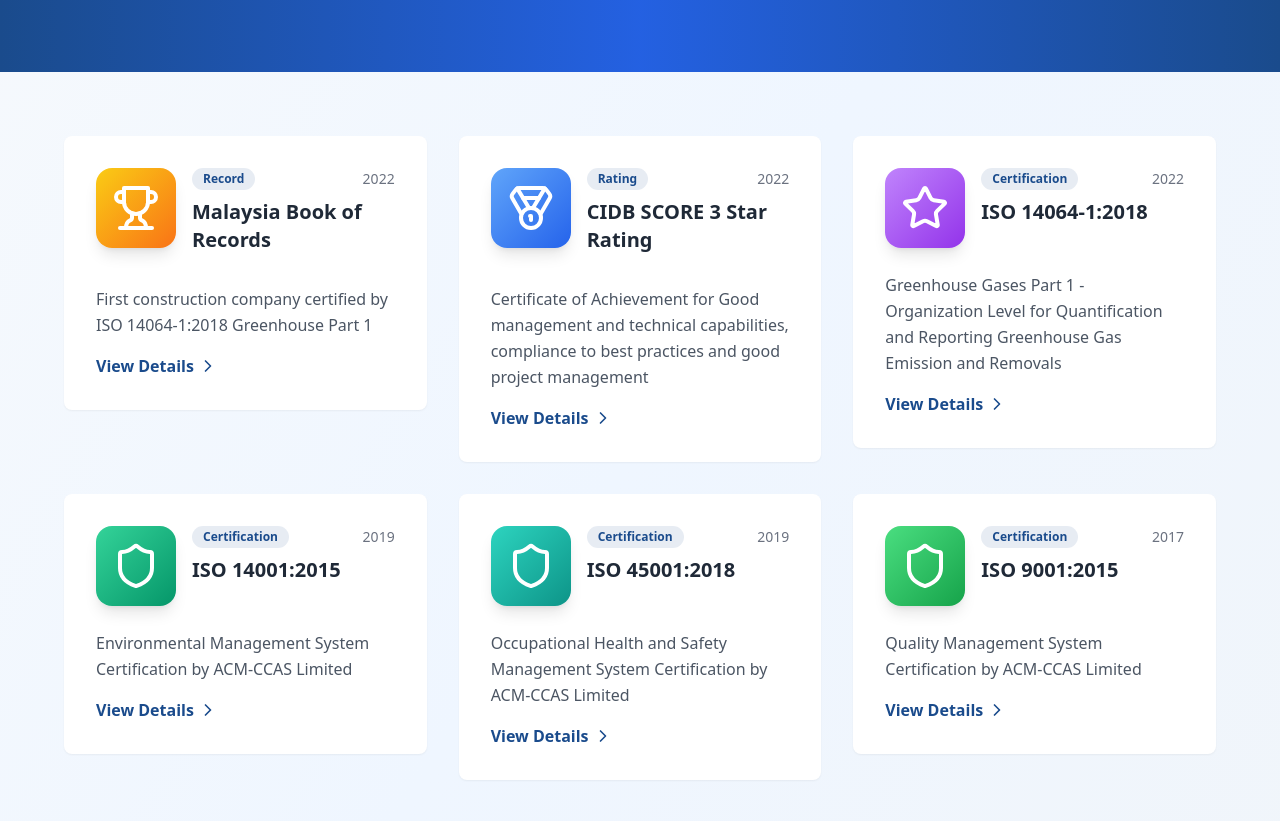
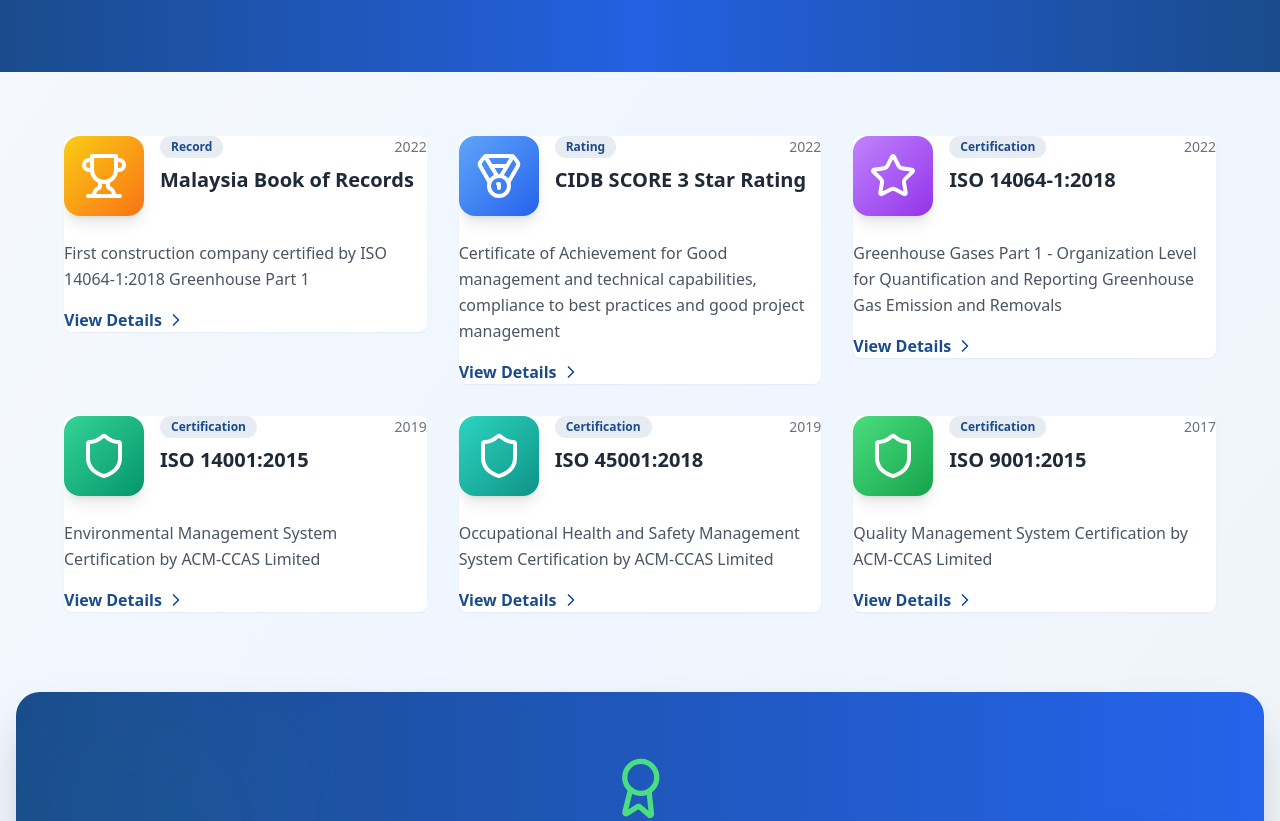
Before and after one commit to monsteryoda/Ubbim-app, a React (Vite) app: page /award in a window 1280 px wide. Shown: the part 560-1381 px from the top of the page. Built offline with nearby package versions, Linux system fonts and the light colour scheme.

Commit message:
[dyad] Removed grid div wrapper - wrote 1 file(s)

```diff
--- a/src/components/AwardGrid.tsx
+++ b/src/components/AwardGrid.tsx
@@ -70,7 +70,6 @@ const AwardGrid: React.FC<AwardGridProps> = ({
               className={`group hover:shadow-2xl transition-all duration-500 border-none overflow-hidden cursor-pointer bg-white ${award.borderColor} border-2 hover:-translate-y-2`}
               onClick={() => setSelectedCertification(award.id)}
             >
-              <div className="p-8">
               <div className="relative">
                 <div className={`absolute inset-0 bg-gradient-to-br ${award.color} opacity-0 group-hover:opacity-10 transition-opacity duration-500 rounded-2xl`} />
 
@@ -106,7 +105,6 @@ const AwardGrid: React.FC<AwardGridProps> = ({
                   <ChevronRight className="w-5 h-5 ml-1" />
                 </motion.div>
               </div>
-              </div>
             </Card>
           </motion.div>
         ))}
```
Lines whose indentation alone changed are shown as unchanged.
